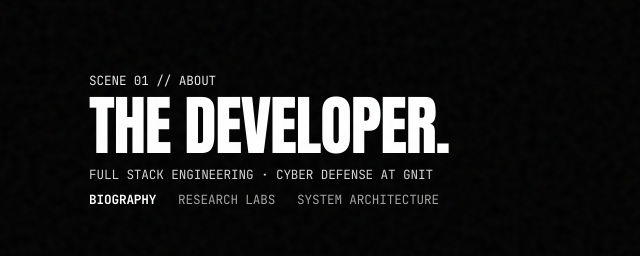
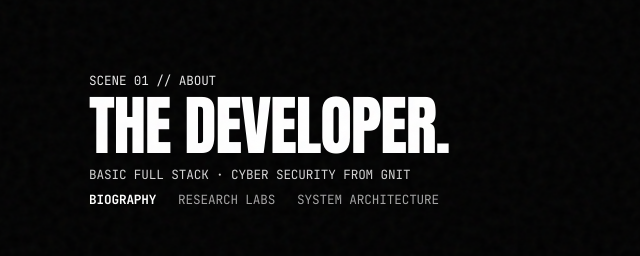
Before and after one commit to piyushbaruadebug/portfolio, a React (Vite) app: page / in a window 1280 px wide. Shown: the part 830-1086 px from the top of the page, without its empty margins (0-640 px from the left). Built offline with nearby package versions, Linux system fonts and the light colour scheme.

Commit message:
content(hero): update subtitle to BASIC FULL STACK · CYBER SECURITY FROM GNIT

```diff
--- a/src/scenes/Hero/HeroScene.tsx
+++ b/src/scenes/Hero/HeroScene.tsx
@@ -279,7 +279,7 @@ export const HeroScene: React.FC = () => {
           </h2>
 
           <p className="font-mono text-xs sm:text-sm text-neutral-300 tracking-[0.18em] uppercase mb-2">
-            FULL STACK ENGINEERING · CYBER DEFENSE AT GNIT
+            BASIC FULL STACK · CYBER SECURITY FROM GNIT
           </p>
 
           <div className="flex items-center gap-4 sm:gap-6 font-mono text-xs sm:text-sm tracking-[0.2em] uppercase text-neutral-400">
```
